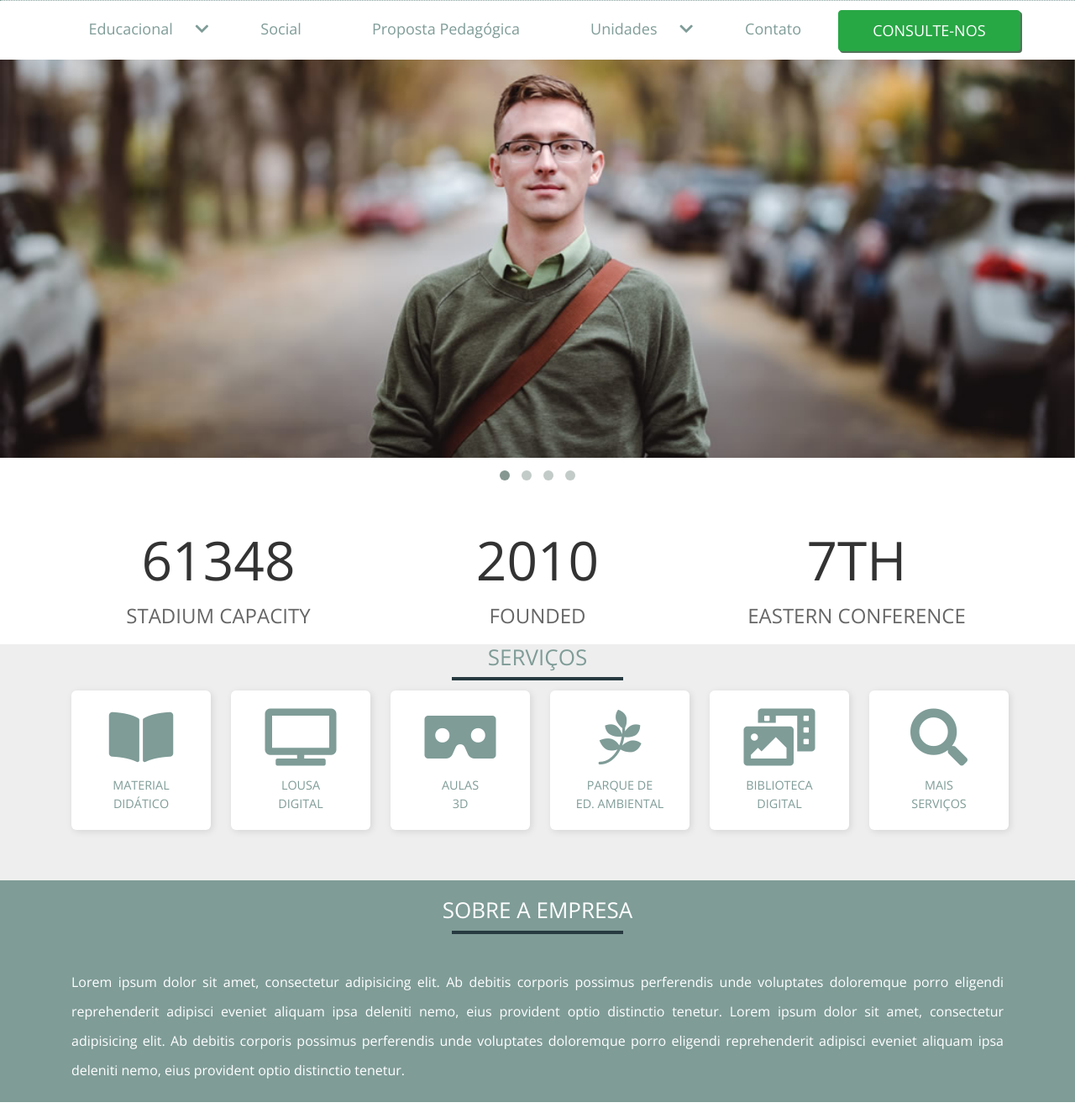
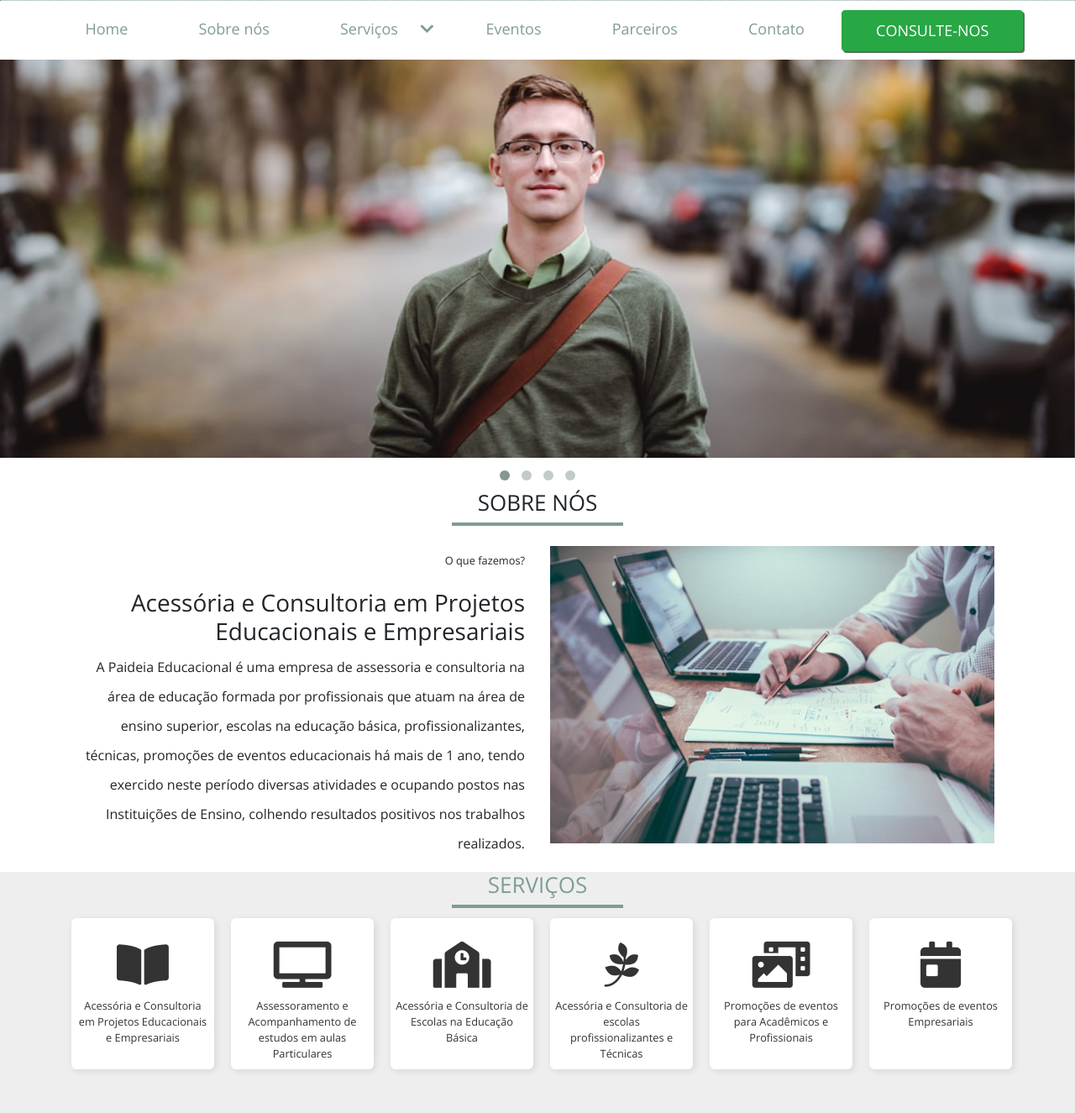
Before and after one commit to bladellano/navbar-scroll-width, a PHP site: page / in a window 1280 px wide. Shown: the part 326-1651 px from the top of the page at 84% size. Run offline with PHP 8.4, Linux system fonts and the light colour scheme; some libraries are stand-ins or nearby versions.

Commit message:
Adaptando conteudo do cliente ao template

```diff
--- a/assets/css/style.css
+++ b/assets/css/style.css
@@ -92,6 +92,35 @@ body {
     font-weight: 300;
 }
 /*----------------------*/
+#sobre-nos img{
+    max-width: 98%;
+    padding-bottom: 20px;
+}
+#sobre-nos p{
+    text-align: right;
+    line-height   : 35px;
+    /* padding-bottom: 20px; */
+}
+#sobre-nos .row .col-md-6{
+    /* text-align: right; */
+}
+#sobre-nos h3{
+    text-align: right;
+
+}
+#sobre-nos h2{
+    text-align    : center;
+    text-transform: uppercase;
+    font-size     : 26px;
+}
+#sobre-nos hr{
+  border: 2px solid var(--cor-color-principal);
+  width : 200px;
+  margin: 0 auto;
+}
+
+/*----------------------*/
+
 #about{
     background-color: var(--cor-color-principal);
     width           : 100%;
@@ -150,7 +179,7 @@ body {
     font-size: 1.3em;
 }
 #links-services hr{
-    border: var(--cor-color-secundaria) solid 2px;
+    border: var(--cor-color-principal) solid 2px;
     width : 200px;
     margin: 0 auto;
 }
@@ -162,29 +191,31 @@ body {
 #links-services .container .row .col-lg-2:nth-child(6) a{background-color: #D63135;} */
 
 #links-services .container .row:only-child a{
-    width              : 166px;
-    height             : 166px;
-    display            : block;
-    background-color   : #FFF;
-    /* background-color: var(--cor-color-principal); */
-    border-radius      : 6px;
-    text-decoration    : none;
-    margin-top         : 12px;
-    box-shadow         : 2px 2px 8px rgba(0,0,0,0.1);
+    width           : 170px;
+    height          : 180px;
+    display         : block;
+    background-color: #FFF;
+    border-radius   : 6px;
+    text-decoration : none;
+    margin-top      : 12px;
+    box-shadow      : 2px 2px 8px rgba(0,0,0,0.1);
+    padding         : 6px;
 }
 #links-services .container .row:only-child a:hover{
     /*opacity: 1*/
 }
 #links-services .container .row:only-child a .fas,
 #links-services .container .row:only-child a .fab{
-    font-size : 68px;
-    margin    : 22px 0px 12px 0px;
-    color:var(--cor-color-principal);
+    font-size: 55px;
+    margin   : 22px 0px 12px 0px;
+    /* color    :var(--cor-color-principal); */
+    color: #333;
 }
 
 #links-services .container .row:only-child a p{
-    font-size: 0.9em;
-    color    : var(--cor-color-principal);
+    font-size: 0.8em;
+    /* color    : var(--cor-color-principal); */
+    color: #333;
 }
 
 /*----------------------*/
--- a/view/_footer.php
+++ b/view/_footer.php
@@ -3,10 +3,17 @@
     <div class="row">
      <div class="col-md-3">
       <h3><img src="assets/img/logo_1.svg" alt=""></h3>
-      <p>Rua Lorem Ipsum is Simply, 488 - Conj. 205 Centro Cívico - Bacurau - MA (41) 0000-0000</p>
-      <p>Av. Lorem Ipsum is Simply - São Bento - SP (11) 9999-9999</p>
-      <p>contato@site.com.br</p>
-      <a href="" class="icon-socials">
+
+      <p>Contato:<br/>
+      <i class="fas fa-phone"></i> (91) 9 8208 4651 | Rosangela Santos<br/>
+      <i class="fas fa-phone"></i> (91) 9 8360 4463 | William Borralho<br/>
+      <i class="fas fa-phone"></i> (91) 9 8176 9979 | <i class="fab fa-whatsapp"></i><br/>
+      Horário de Funcionamento: Comercial<br/>
+      Responsável pela empresa: Rosangela Santos e William Borralho</p>
+      <p><i class="fas fa-envelope"></i> contato@paideiaeducacional.com</p>
+      <!-- <p>Rua Lorem Ipsum is Simply, 488 - Conj. 205 Centro Cívico - Bacurau - MA (41) 0000-0000</p> -->
+      <!-- <p>Av. Lorem Ipsum is Simply - São Bento - SP (11) 9999-9999</p> -->
+     <a href="" class="icon-socials">
         <i class="fab fa-facebook-f"></i>
       </a>
       <a href="" class="icon-socials">
--- a/view/_header.php
+++ b/view/_header.php
@@ -6,9 +6,10 @@
   <meta http-equiv="X-UA-Compatible" content="ie=edge">
   <title>.: Paideia Educacional :.</title>
 
-  <meta name="author" content="William Borralho">
+  <meta name="author" content="FireFly Desenvolvimento">
   <meta name="description" content="Acessória e Consultoria em Projetos Educacionais e Empresariais, Promoções de eventos educacionais e Assessoramento e Acompanhamento de estudos em aulas Particulares.">
-  <meta name="keywords" content="cursos, eventos, consultoria, assessoria, empresa, aulas particulares, negócio, escolas, educação básica, educação infantil, ensino fundamental, escolas profissionalizante, escolas técnicas, acadêmicos, mercado">
+  <meta name="keywords" content="belém, pará, cursos, eventos, consultoria, assessoria, empresa, aulas particulares, negócio, escolas, educação básica, educação infantil, ensino fundamental, escolas profissionalizante, escolas técnicas, acadêmicos, mercado.">
+  <meta name="copyright" content="© 2019 Paideia Educacional" />
 
   <link href="https://stackpath.bootstrapcdn.com/bootstrap/4.4.1/css/bootstrap.min.css" rel="stylesheet">
   <link href="https://cdnjs.cloudflare.com/ajax/libs/font-awesome/5.11.2/css/all.min.css" rel="stylesheet">
@@ -33,32 +34,33 @@
       <div class="col-md-3 text-center">
        <a href="./"><img src="assets/img/logo_2.svg" alt=""></a>
      </div>
+     <div class="col-md-2">
+<!--      <div class="custom">
+      <i class="fas fa-map-marker-alt"></i>
+      <h3>ENDEREÇO</h3>
+      <h4>Av. Gentil Bittencourt 0000.</h4>
+    </div> -->
+  </div>
   <div class="col-md-3">
    <div class="custom">
     <i class="fas fa-phone"></i>
     <h3>TELEFONES DE CONTATO</h3>
-        <h4>91 98208-9999 / 91 98360-9999</h4>
+    <h4>91 98360-4463 / 91 98208-4651</h4>
   </div>
 </div>
 <div class="col-md-3">
  <div class="custom">
    <i class="fas fa-envelope"></i>
    <h3>E-MAIL PARA CONTATO</h3>
-       <h4>contato@site.com.br</h4>
+   <h4>contato@paideiaeducacional</h4>
  </div>
 </div>
-   <div class="col-md-2">
-     <div class="custom">
-      <i class="fas fa-map-marker-alt"></i>
-      <h3>ENDEREÇO</h3>
-      <h4>Av. Gentil Bittencourt 0000.</h4>
-    </div>
-  </div>
+
 <div class="col-md-1">
-    <a href="" class="icon-socials">
+  <a href="https://www.facebook.com/paideiaeducacionalpa/" target="_blank" class="icon-socials">
     <i class="fab fa-facebook-f"></i>
   </a>
-    <a href="" class="icon-socials">
+  <a href="https://www.instagram.com/paideiaeducacional/" target="_blank" class="icon-socials">
     <i class="fab fa-instagram"></i>
   </a>
 
@@ -67,9 +69,6 @@
 </div>
 
 <div class="rede">
-  <!-- <div id="facebook"><a href="https://www.facebook.com/NorteMaquinas/" target="_blank" class="fab fa-facebook-f"></a></div> -->
-  <!-- <div id="youtube"><a href="https://www.youtube.com/channel/UCkgpJCOuJwAqUXQo3KJALOA" target="_blank" class="fab fa-youtube"></a></div> -->
-  <!-- <div id="instagram"><a href="https://www.instagram.com/p/Bu4iwFyHhm8/" target="_blank" class="fab fa-instagram"></a></div> -->
   <div id="whatsapp"><a href="https://api.whatsapp.com/send?phone=5591981769979" target="_blank" class="fab fa-whatsapp"></a></div>
 </div>
 
@@ -78,27 +77,26 @@
    <!-- <i class="fab fa-phoenix-framework logo-mobile" style="font-size: 30px; color:#FFF;"></i> -->
    <div class="logo-mobile"><img src="assets/img/logo_1.svg"></div>
    <ul class="nav-links">
-    <li class="active-menu_">
+    <li><a href="#">Home</a></li>
+    <li><a href="#sobre-nos">Sobre nós</a></li>
+
+    <li>
       <i class="fa fa-chevron-left" aria-hidden="true"></i>
-      <a href="#">Educacional</a>
+      <a href="#">Serviços</a>
       <i class="fa fa-chevron-down" aria-hidden="true"></i>
-
       <div class="sub-menu">
         <ul>
-          <li><a href="">Missão<hr></a></li>
-          <li><a href="">Visão<hr></a></li>
-          <li><a href="">Equipe<hr></a></li>
+          <li><a href="">Assessoria<hr></a></li>
+          <li><a href="">Consultoria<hr></a></li>
+          <!-- <li><a href="">Equipe<hr></a></li> -->
         </ul>
       </div>
+    </li>
+    <li><a href="#footer">Eventos</a></li>
 
-    </li>
-    <li>
-      <a href="#links-services">Social</a>
-    </li>
-    <li>
-      <a href="proposta-pedagogica">Proposta Pedagógica</a>
-    </li>
-    <li>
+    <li><a href="#links-services">Parceiros</a></li>
+    <!-- <li><a href="proposta-pedagogica">Proposta Pedagógica</a></li> -->
+<!--     <li>
      <i class="fa fa-chevron-left" aria-hidden="true"></i>
      <a href="#">Unidades</a>
      <i class="fa fa-chevron-down" aria-hidden="true"></i>
@@ -109,8 +107,8 @@
         <li><a href="">Castanhal<hr></a></li>
       </ul>
     </div>
+  </li> -->
 
-  </li>
   <li><a href="#footer">Contato</a></li>
   <li class="btn btn-success"><a href="#">CONSULTE-NOS</a></li>
 </ul>
--- a/view/index.php
+++ b/view/index.php
@@ -13,7 +13,7 @@
 
 <section>
   <!-- section-1 -->
-  <div id="information">
+<!--     <div id="information">
     <div class="container">
      <div class="row">
        <div class="col-md-4">
@@ -27,9 +27,28 @@
        </div>
      </div>
    </div>
- </div>
+ </div> -->
 
- <div id="links-services">
+ <div id="sobre-nos">
+  <div class="container">
+   <h2>Sobre nós</h2>
+   <hr><br>
+   <div class="row">
+    <div class="col-md-6">
+      <p class="small">O que fazemos?</p>
+      <h3>Acessória e Consultoria em Projetos Educacionais e Empresariais</h3>
+      <p>A Paideia Educacional é uma empresa de assessoria e consultoria na área de educação formada por profissionais que atuam na área de ensino superior, escolas na educação básica, profissionalizantes, técnicas, promoções de eventos educacionais há mais de 1 ano, tendo exercido neste período diversas atividades e ocupando postos nas Instituições de Ensino, colhendo resultados positivos nos trabalhos realizados.
+      </p>
+    </div>
+    <div class="col-md-6">
+      <img src="assets/img/business.jpg" alt="Imagem Business" class="img-responsive">
+    </div>
+  </div>
+
+</div>
+</div>
+
+<div id="links-services">
   <h2>Serviços</h2>
   <hr>
   <div class="container">
@@ -37,40 +56,41 @@
       <div class="col-lg-2 col-md-4 col-sm-4 col-6">
         <a href="#">
           <i class="fas fa-book-open"></i>
-          <p>MATERIAL<br/>DIDÁTICO</p>
+          <!-- <p>MATERIAL<br/>DIDÁTICO</p> -->
+          <p>Acessória e Consultoria em Projetos Educacionais e Empresariais</p>
         </a>
       </div>
       <div class="col-lg-2 col-md-4 col-sm-4 col-6">
         <a href="#">
          <i class="fas fa-tv"></i>
-         <p>LOUSA<br/>DIGITAL</p>
+         <p>Assessoramento e Acompanhamento de estudos em aulas Particulares</p>
        </a>
      </div>
      <div class="col-lg-2 col-md-4 col-sm-4 col-6">
       <a href="#">
-        <i class="fas fa-vr-cardboard"></i>
-        <p>AULAS<br/>3D</p>
+        <i class="fas fa-school"></i>
+        <p>Acessória e Consultoria de Escolas na Educação Básica</p>
       </a>
     </div>
     <div class="col-lg-2 col-md-4 col-sm-4 col-6">
       <a href="#">
         <i class="fab fa-pagelines"></i>
-        <p>PARQUE DE<br/>ED. AMBIENTAL</p>
+        <p>Acessória e Consultoria de escolas profissionalizantes e Técnicas</p>
       </a>
     </div>
     <div class="col-lg-2 col-md-4 col-sm-4 col-6">
       <a href="#">
         <i class="fas fa-photo-video"></i>
-        <p>BIBLIOTECA<br/>DIGITAL</p>
+        <p>Promoções de eventos para Acadêmicos e Profissionais</p>
       </a>
     </div>
     <div class="col-lg-2 col-md-4 col-sm-4 col-6">
       <a href="#">
-        <i class="fas fa-search"></i>
-        <p>MAIS<br/>SERVIÇOS</p>
-      </a>
-    </div>
-  </div>
+       <i class="fas fa-calendar-day"></i>
+       <p>Promoções de eventos Empresariais</p>
+     </a>
+   </div>
+ </div>
 </div>
 </div>
 
```
Also changed, not shown: assets/img/business.jpg (added), assets/img/business_.jpg (added). Lines whose indentation alone changed are shown as unchanged.
